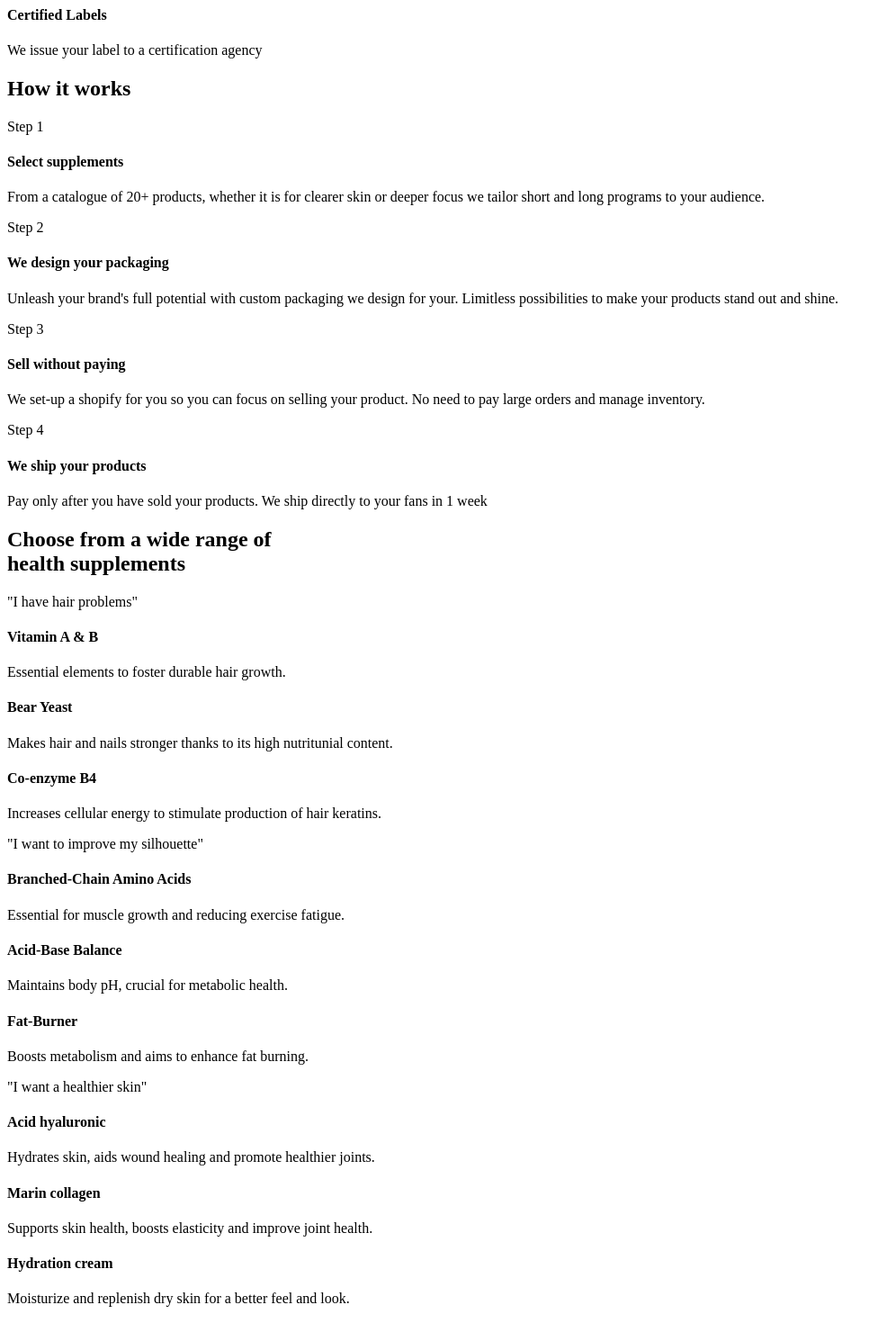
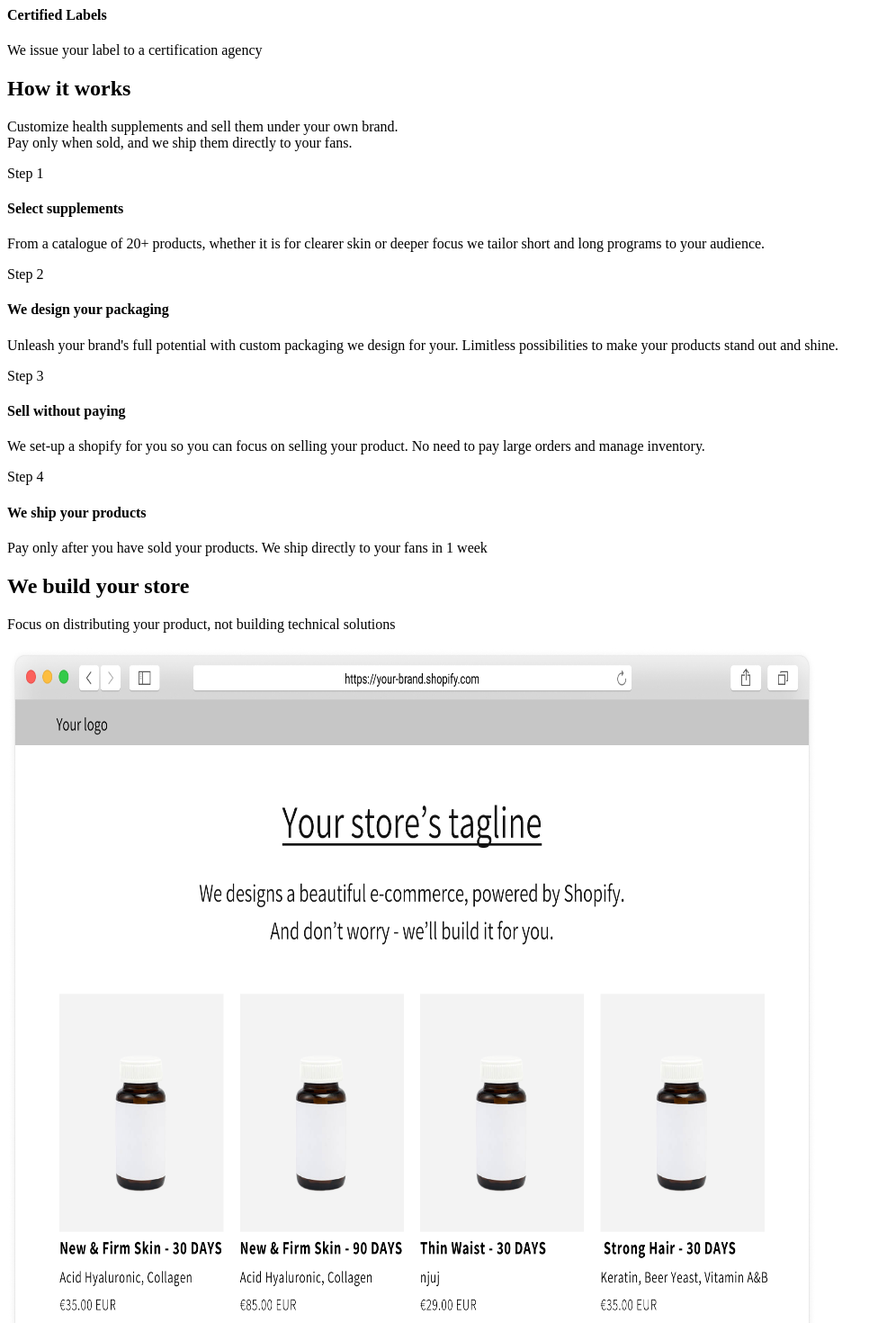
Before and after one commit to cthepot/thera-nextjs, a Next.js app: page / in a window 1280 px wide. Shown: the part 1520-2990 px from the top of the page at 90% size, without its empty margins (0-986 px from the left). Built offline with nearby package versions, Linux system fonts and the light colour scheme.

Commit message:
content, storefront, contact, paddings

```diff
--- a/src/components/emailForm.tsx
+++ b/src/components/emailForm.tsx
@@ -8,7 +8,11 @@ interface Message {
   type: MessageType;
 }
 
-const EmailForm = (): JSX.Element => {
+interface EmailFormProps {
+  isBlack?: boolean;
+}
+
+const EmailForm = ({ isBlack = false }: EmailFormProps): JSX.Element => {
   const [email, setEmail] = useState('');
   const [message, setMessage] = useState<Message | null>(null);
 
@@ -32,6 +36,10 @@ const EmailForm = (): JSX.Element => {
     }
   };
 
+  const buttonClasses = isBlack
+    ? 'bg-black hover:bg-gray-900 text-white py-4 px-6 rounded-full w-32 space-x-2.5'
+    : 'bg-purple-primary hover:bg-purple-primary-hover text-white py-4 px-6 rounded-full w-32 space-x-2.5';
+
   return (
     <div className="flex flex-col">
       <div className="flex md:flex-row flex-col align-center gap-2">
@@ -44,7 +52,7 @@ const EmailForm = (): JSX.Element => {
         />
         <button
           onClick={handleSendEmail}
-          className="bg-purple-primary hover:bg-purple-primary-hover  text-white py-4 px-6 rounded-full w-32 space-x-2.5"
+          className={buttonClasses}
         >
           Let&apos;s chat!
         </button>
--- a/src/pages/index.tsx
+++ b/src/pages/index.tsx
@@ -12,7 +12,7 @@ const satoshiRegular = 'font-satoshi-regular';
 export default function Home() {
   return (
     <main className={`flex min-h-screen flex-col items-center justify-between ${satoshiRegular}`}>
-      <div className="w-full max-w-5xl py-16 px-4 lg:px-0 flex flex-col gap-20">
+      <div className="w-full max-w-5xl py-20 px-4 lg:px-0 flex flex-col gap-20">
         <Navbar/>
         <div className="flex lg:flex-row flex-col gap-8">
           <div className= "flex flex-col gap-10">
@@ -27,7 +27,7 @@ export default function Home() {
               </p>
             </div>
             <div className="">
-              <EmailForm />
+              <EmailForm isBlack={false}/>
 
             </div>
           </div>
@@ -44,7 +44,7 @@ export default function Home() {
       </div>
 
 
-      <div className='w-full max-w-5xl px-4 py-5'>
+      <div className='w-full max-w-5xl px-4 mb-20'>
         <div className = "flex flex-row gap items-center text-center justify-center font-instrument-serif mb-16 gap-2.5">
           <p> Made in France</p>
           <span className='ellipsis-4 rounded-full'/>
@@ -68,18 +68,18 @@ export default function Home() {
         </div>
       </div>
 
-      <div className='w-full max-w-5xl py-16 px-4 lg:px-0'>
-        <div className=' mb-16'>
-          <h2 id="certification" className="mb-6">
+      <div className='w-full max-w-5xl py-20 px-4 lg:px-0 flex flex-col gap-16'>
+        <div className='flex flex-col gap-2.5'>
+          <h2 id="certification">
           Organic, made in France<br/>
           <span className='font-satoshi-bold'>& Certified</span>
           </h2>
           <p>
             Our ingredients are sourced following strict guidelines and high quality standards. <br/>
-            All our products produced in France and under organic French or European labels.
+            All of our products are produced in France and under organic French or European labels.
           </p>
         </div>
-        <div className='flex flex-col md:flex-row py-10 items-start p-0 gap-10'>
+        <div className='flex flex-col md:flex-row items-start p-0 gap-10'>
           <CardImage
             src = "/france.png"
             alt = "Made in France"
@@ -108,10 +108,16 @@ export default function Home() {
       </div>
 
 
-      <div  className='w-full max-w-5xl py-16 px-4 lg:px-0'>
-        <h2 id="how-it-works" className='mb-16'>
+      <div  className='w-full max-w-5xl py-20 px-4 lg:px-0 flex flex-col gap-16'>
+        <div className="flex flex-col gap-2.5">
+          <h2 id="how-it-works">
           How it <span className='font-satoshi-bold'>works</span>
           </h2>
+          <p>
+            Customize health supplements and sell them under your own brand.<br/>
+            Pay only when sold, and we ship them directly to your fans.
+          </p>
+        </div>
         <div className = "flex flex-col items-start gap-10">
           <div className='flex flex-col lg:flex-row items-start gap-10'>
             <CardHowTo
@@ -140,16 +146,37 @@ export default function Home() {
         </div>
       </div>
 
-      <div className='w-full max-w-5xl py-16 px-4 lg:px-0'>
-        <div className="mb-16">
-          <h2 className="mb-6" id="health-supplements">
+      <div className='w-full bg-purple-primary'>
+        <div className="max-w-5xl mx-auto py-20 px-4 lg:px-0">
+          <div className = "flex flex-col gap-16">
+            <div className = "flex flex-col gap-2.5">
+              <h2 className="text-white" >
+              We build <span className='font-satoshi-bold'>your store</span>
+              </h2>
+              <p className="text-white">
+              Focus on distributing your product, not building technical solutions
+              </p>
+            </div>
+            <Image
+              src="/store-image.png"
+              alt="picture of a storefront with 4 products and price points"
+              className="object-left w-full h-full object-contain"
+              width= {900}
+              height= {900}
+            />
+          </div>
+        </div>
+      </div>
+
+      <div className='w-full max-w-5xl py-20 px-4 lg:px-0 flex flex-col gap-16'>
+        <div className="flex flex-col gap-2.5">
+          <h2 id="health-supplements">
             Choose from a wide range of<br/>
             <span className='font-satoshi-bold'>health supplements</span>
           </h2>
+          <p>200 products available to sell under your own brand. Supplements from hair, nutrition, digestion,  stress, focus and more.</p>
         </div>
-
         <div className= "flex flex-col flex-start gap-20">
-
             <div className="flex flex-col flex-start gap-6">
               <div className="font-instrument-serif-big">
                 <p>&quot;I have hair problems&quot;</p>
@@ -162,7 +189,7 @@ export default function Home() {
                 />
                 <Card
                   className = "w-full md:w-1/3"
-                  title = "Bear Yeast"
+                  title = "Beer Yeast"
                   description = "Makes hair and nails stronger thanks to its high nutritunial content."
                 />
                 <Card
@@ -180,7 +207,7 @@ export default function Home() {
               <div className= 'flex flex-col md:flex-row items-stretch p-0 gap-10'>
                 <Card
                   className = "w-full md:w-1/3"
-                  title = "Branched-Chain Amino Acids"
+                  title = "Branched-Chain Aminos"
                   description = "Essential for muscle growth and reducing exercise fatigue."
                 />
                 <Card
@@ -223,13 +250,17 @@ export default function Home() {
 
       </div>
 
-      {/*
-      <div className='w-full max-w-5xl py-16 px-4 lg:px-0'>
-        <h2 className="16 font-satoshi-bold" id="contact">
+
+      <div className='w-full bg-purple-primary'>
+        <div className="max-w-5xl mx-auto py-20 px-4 lg:px-0">
+          <div className = "flex flex-col gap-6">
+            <h2 className="text-white " id="contact">
             Contact
             </h2>
+            <EmailForm isBlack={true}/>
           </div>
-  */}
+        </div>
+      </div>
 
       <div className="w-full bg-black">
         <div className="w-full max-w-5xl mx-auto">
```
Also changed, not shown: public/Homepage.png (added), public/store-image.png (added). Lines whose indentation alone changed are shown as unchanged.
